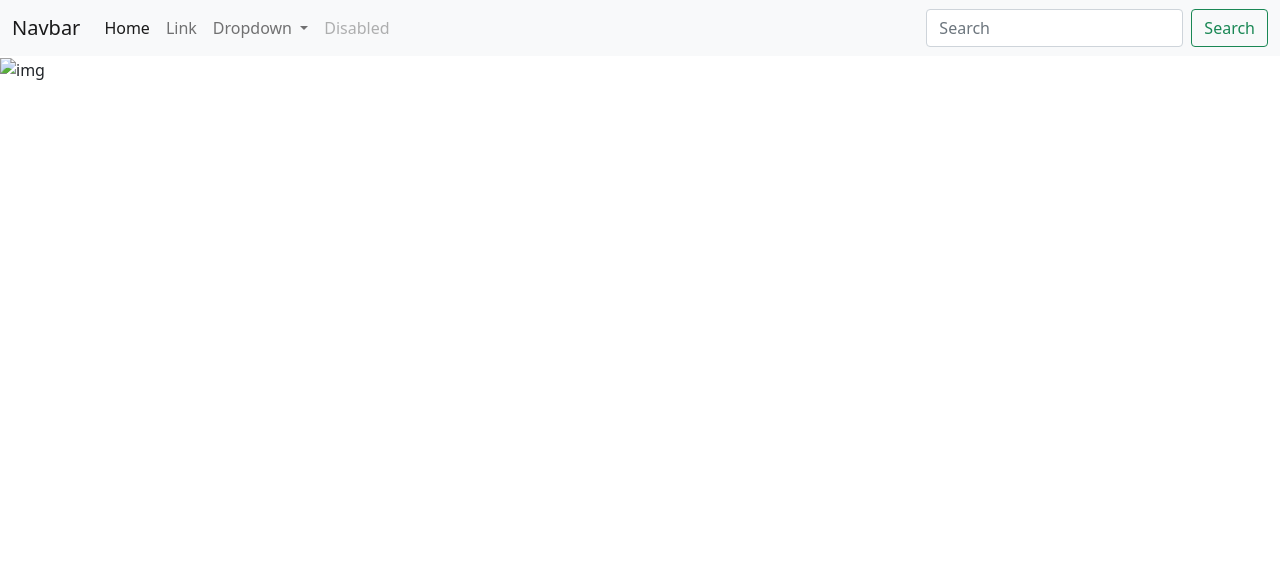
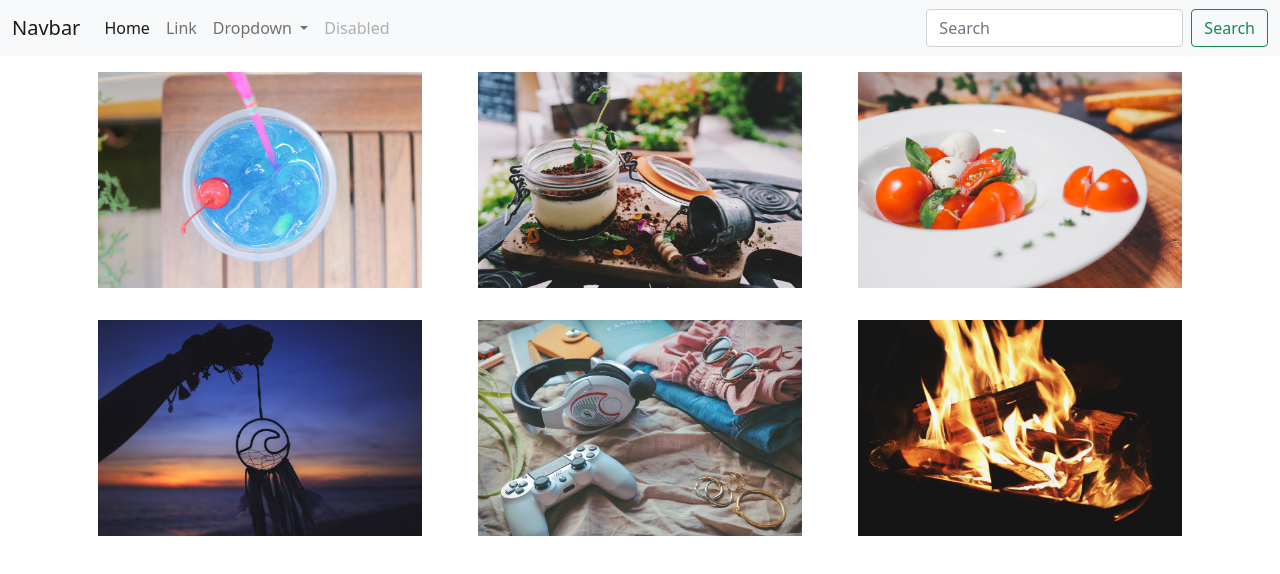
Before and after one commit to yoshi0202/gpc-lesson-community-site, a plain HTML site: page index.html in a window 1280 px wide. Drawn offline with nearby package versions, Linux system fonts and the light colour scheme.

Commit message:
feat: 画像を追加して表示させるようにカラムレイアウトでいい感じに

```diff
--- a/index.html
+++ b/index.html
@@ -46,7 +46,42 @@
     </div>
   </nav>
   <!-- ヘッダーここまで -->
-  <img src="..." class="img-fluid" alt="img">
+  <div id="contents">
+    <div class="container">
+      <div class="row">
+        <div class="col-4">
+          <div class="m-3">
+            <img src="assets/img/1.jpg" class="img-fluid" alt="img">
+          </div>
+        </div>
+        <div class="col-4">
+          <div class="m-3">
+            <img src="assets/img/2.jpg" class="img-fluid" alt="img">
+          </div>
+        </div>
+        <div class="col-4">
+          <div class="m-3">
+            <img src="assets/img/3.jpg" class="img-fluid" alt="img">
+          </div>
+        </div>
+        <div class="col-4">
+          <div class="m-3">
+            <img src="assets/img/4.jpg" class="img-fluid" alt="img">
+          </div>
+        </div>
+        <div class="col-4">
+          <div class="m-3">
+            <img src="assets/img/5.jpg" class="img-fluid" alt="img">
+          </div>
+        </div>
+        <div class="col-4">
+          <div class="m-3">
+            <img src="assets/img/6.jpg" class="img-fluid" alt="img">
+          </div>
+        </div>
+      </div>
+    </div>
+  </div>
   <script src="https://cdn.jsdelivr.net/npm/bootstrap@5.0.0-beta1/dist/js/bootstrap.bundle.min.js" integrity="sha384-ygbV9kiqUc6oa4msXn9868pTtWMgiQaeYH7/t7LECLbyPA2x65Kgf80OJFdroafW" crossorigin="anonymous"></script>
   <script src="https://cdn.jsdelivr.net/npm/@popperjs/core@2.5.4/dist/umd/popper.min.js" integrity="sha384-q2kxQ16AaE6UbzuKqyBE9/u/KzioAlnx2maXQHiDX9d4/zp8Ok3f+M7DPm+Ib6IU" crossorigin="anonymous"></script>
   <script src="https://cdn.jsdelivr.net/npm/bootstrap@5.0.0-beta1/dist/js/bootstrap.min.js" integrity="sha384-pQQkAEnwaBkjpqZ8RU1fF1AKtTcHJwFl3pblpTlHXybJjHpMYo79HY3hIi4NKxyj" crossorigin="anonymous"></script>
```
Also changed, not shown: assets/img/1.jpg (added), assets/img/2.jpg (added), assets/img/3.jpg (added), assets/img/4.jpg (added), assets/img/5.jpg (added), assets/img/6.jpg (added).
